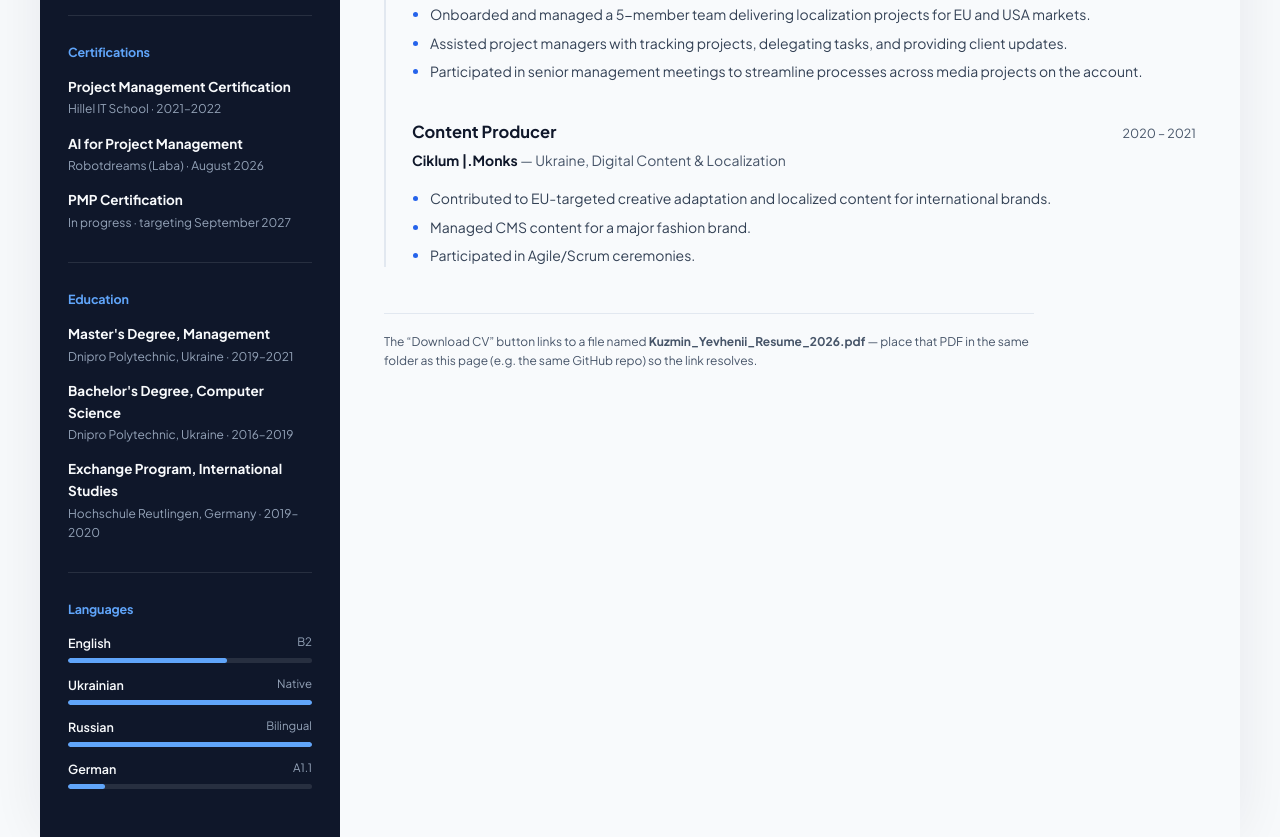
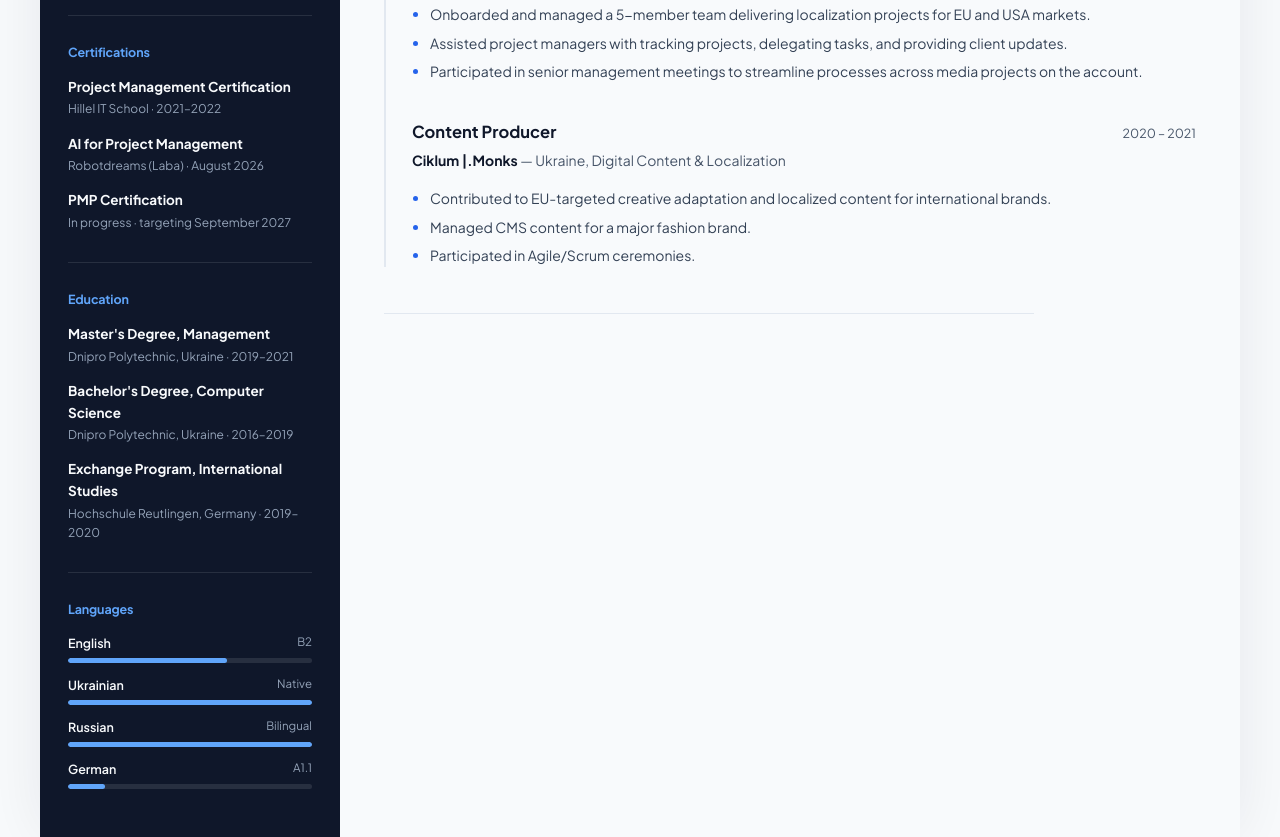
Before and after one commit to kuzminyer-prjm/yevkuzmin, a plain HTML site: page index.html in a window 1280 px wide. Shown: the part 1569-2406 px from the top of the page. Drawn offline with Linux system fonts and the light colour scheme.

Commit message:
Update index.html

```diff
--- a/index.html
+++ b/index.html
@@ -621,7 +621,7 @@
     </section>
 
     <footer class="print-hint">
-      The “Download CV” button links to a file named <strong>Kuzmin_Yevhenii_Resume_2026.pdf</strong> — place that PDF in the same folder as this page (e.g. the same GitHub repo) so the link resolves.
+
     </footer>
 
   </main>
```
